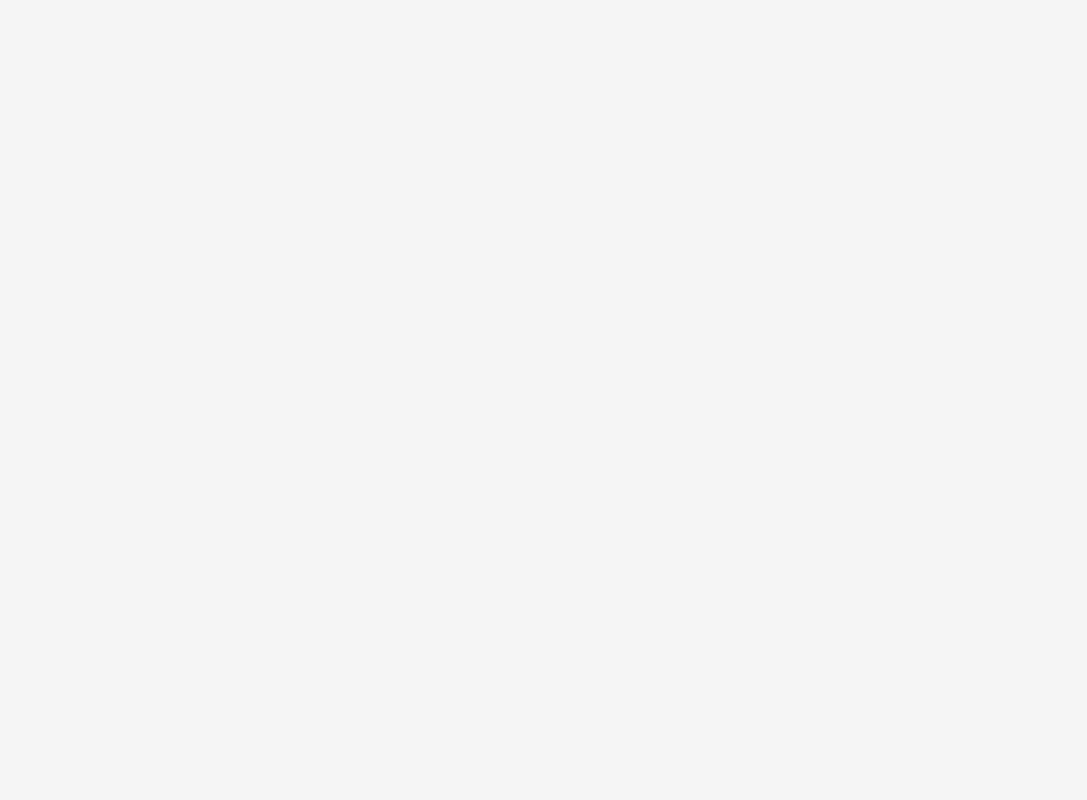
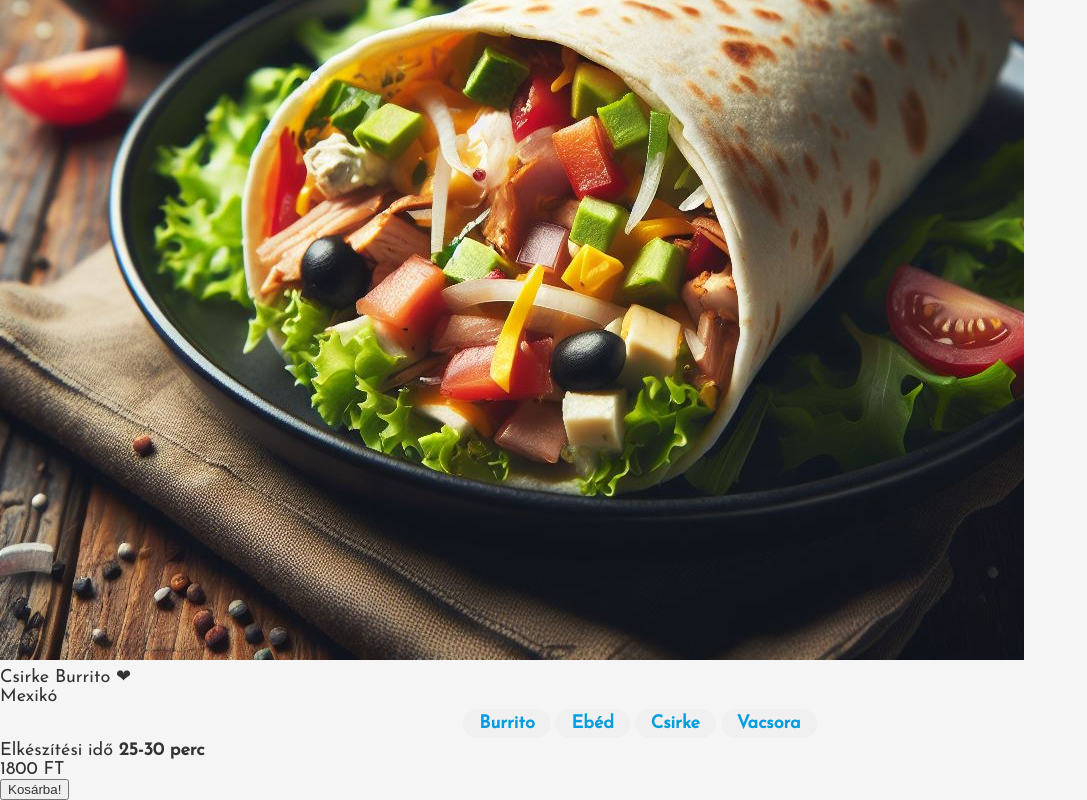
Before and after one commit to DeeAyDan/web_keret_nemWolt, an Angular app: page /food/1 in a window 1280 px wide. Before the commit this address led to /. Shown: the part 448-1248 px from the top of the page, without its empty margins (0-1087 px from the left). Before the commit the page ends 800 px from the top, so only its background shows below. Built offline with nearby package versions, Linux system fonts and the light colour scheme.

Commit message:
Food page

```diff
--- a/src/app/app.routes.ts
+++ b/src/app/app.routes.ts
@@ -1,8 +1,10 @@
 import { Routes } from '@angular/router';
 import { MainPageComponent } from './pages/main-page/main-page.component';
+import { FoodPageComponent } from './pages/food-page/food-page.component';
 
 export const routes: Routes = [
     {path: '', component: MainPageComponent},
     {path: 'search/:searchTerm', component: MainPageComponent},
     {path: 'tag/:tag', component: MainPageComponent},
+    {path: 'food/:id', component: FoodPageComponent},
 ];
--- /dev/null
+++ b/src/app/pages/food-page/food-page.component.html
@@ -0,0 +1,36 @@
+<div class="container">
+<img [src]="food.imageUrl" [alt]="food.name" />
+
+<div class="details">
+    <div class="header">
+        <span class="name">
+            {{food.name}}
+        </span>
+        <span class="favorite {{food.favorite?'':'not'}}">
+            ❤
+        </span>
+    </div>
+    <div class="origins">
+        <span *ngFor="let origin of food.origins">
+            {{origin}}
+        </span>
+    </div>
+
+    <div class="tags">
+        <app-tags [foodPageTags]="food.tag"></app-tags>
+    </div>
+
+    <div class="cook-time">
+        <span>
+            Elkészítési idő <strong>{{food.cookTime}}</strong>
+        </span>
+    </div>
+
+    <div class="price">
+        <span>{{food.price}} FT</span>
+    </div>
+
+    <button>Kosárba!</button>
+</div>
+
+</div>
--- /dev/null
+++ b/src/app/pages/food-page/food-page.component.ts
@@ -0,0 +1,26 @@
+import { Component } from '@angular/core';
+import { Food } from '../../shared/models/Food';
+import { ActivatedRoute } from '@angular/router';
+import { FoodService } from '../../services/food/food.service';
+import { CommonModule } from '@angular/common';
+import { TagsComponent } from '../../shared/tags/tags.component';
+
+@Component({
+  selector: 'app-food-page',
+  standalone: true,
+  imports: [CommonModule, TagsComponent],
+  templateUrl: './food-page.component.html',
+  styleUrl: './food-page.component.scss'
+})
+export class FoodPageComponent {
+
+  food!: Food;
+  constructor(private activatedRoute:ActivatedRoute, private foodService: FoodService) {
+    activatedRoute.params.subscribe((params) => {
+      if(params['id']){
+        this.food = this.foodService.getFoodById(params['id']);
+      }
+    })
+  }
+
+}
--- a/src/app/pages/main-page/main-page.component.html
+++ b/src/app/pages/main-page/main-page.component.html
@@ -2,7 +2,7 @@
 <app-tags></app-tags>
 <ul>
     <li *ngFor="let food of foods">
-        <a>
+        <a href="/food/{{food.id}}">
             <img src="{{food.imageUrl}}" alt="">
             <div class="content">
                 <div class="name">
--- a/src/app/services/food/food.service.ts
+++ b/src/app/services/food/food.service.ts
@@ -9,7 +9,25 @@ export class FoodService {
 
   constructor() {}
 
-  //TODO backend
+  //TODO
+  getFoodById(id: number):Food {
+    return this.getAllFood().find(food => food.id == id)!;
+  }
+
+  getAllFoodBySearchTerm(searchTerm: string):Food[] {
+    return this.getAllFood().filter(food => food.name.toLowerCase().includes(searchTerm.toLowerCase()))
+  }
+
+  getAllFoodByTag(tag: string):Food[] {
+    if(tag === 'All'){
+      return this.getAllFood();
+    }
+    else {
+      return this.getAllFood().filter(food => food.tag?.includes(tag));
+    }
+  }
+
+    //TODO backend
   getAllTags():Tag[] {
     return [
       {name: 'All', count: 15},
@@ -28,19 +46,6 @@ export class FoodService {
       {name: 'Sertés', count: 1},
       {name: 'Hal', count: 1}
     ]
-  }
-
-  getAllFoodBySearchTerm(searchTerm: string):Food[] {
-    return this.getAllFood().filter(food => food.name.toLowerCase().includes(searchTerm.toLowerCase()))
-  }
-
-  getAllFoodByTag(tag: string):Food[] {
-    if(tag === 'All'){
-      return this.getAllFood();
-    }
-    else {
-      return this.getAllFood().filter(food => food.tag?.includes(tag));
-    }
   }
 
   //TODO backend
--- a/src/app/shared/tags/tags.component.html
+++ b/src/app/shared/tags/tags.component.html
@@ -3,3 +3,8 @@
         {{tag.name}} ({{tag.count}})
     </a>
 </div>
+<div *ngIf="foodPageTags">
+    <a *ngFor="let tagName of foodPageTags" href="/tag/{{tagName}}">
+        {{tagName}}
+    </a>
+</div>
--- a/src/app/shared/tags/tags.component.ts
+++ b/src/app/shared/tags/tags.component.ts
@@ -1,4 +1,4 @@
-import { Component, OnInit } from '@angular/core';
+import { Component, OnInit, Input } from '@angular/core';
 import { FoodService } from '../../services/food/food.service';
 import { Tag } from '../models/Tag';
 import { CommonModule } from '@angular/common';
@@ -12,10 +12,16 @@ import { CommonModule } from '@angular/common';
 })
 export class TagsComponent implements OnInit{
 
-  tags: Tag[] = [];
+  @Input()
+  foodPageTags?:string[]
+  tags?: Tag[];
+
   constructor(private foodService:FoodService) { }
 
   ngOnInit(): void {
-    this.tags = this.foodService.getAllTags();
+    if(!this.foodPageTags){
+      this.tags = this.foodService.getAllTags();
+    }
   }
+
 }
```
Also changed, not shown: src/app/pages/food-page/food-page.component.scss (added), 1 other file (tests, documents, lock files or other folders).
